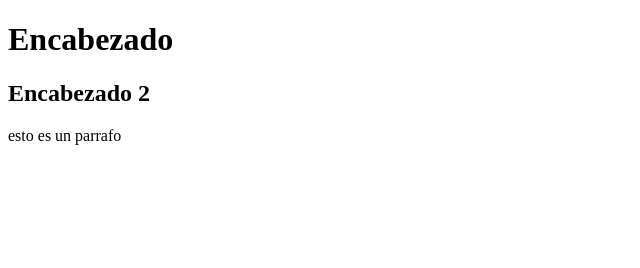
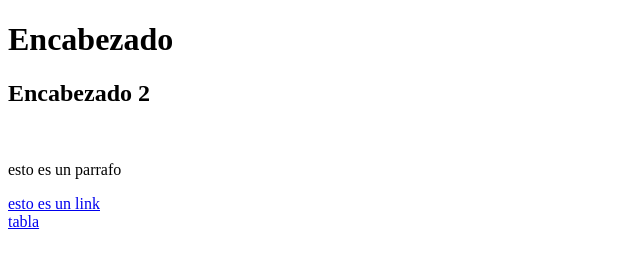
Before and after one commit to vianey80188/introduccion_web, a plain HTML site: page index.html in a window 1280 px wide. Shown: the whole page, without its empty margins (0-640 px from the left). Drawn offline with Linux system fonts and the light colour scheme.

Commit message:
atributos en las etiquetas

```diff
--- a/index.html
+++ b/index.html
@@ -9,10 +9,12 @@
     <!--Estas son etiquetas-->
     <h1>Encabezado</h1>
     <h2>Encabezado 2</h2>
+<br> <!--esto es un salto de linea-->
     <p>esto es un parrafo</p>
-
-
-
+      <!--esto es una etiqueta con tributo-->
+<a href="https://www.google.com.mx/" target="_blank">esto es un link</a>
+<br>
+<a href="tabla.html">tabla</a>
 
 </body>
 </html>
```
